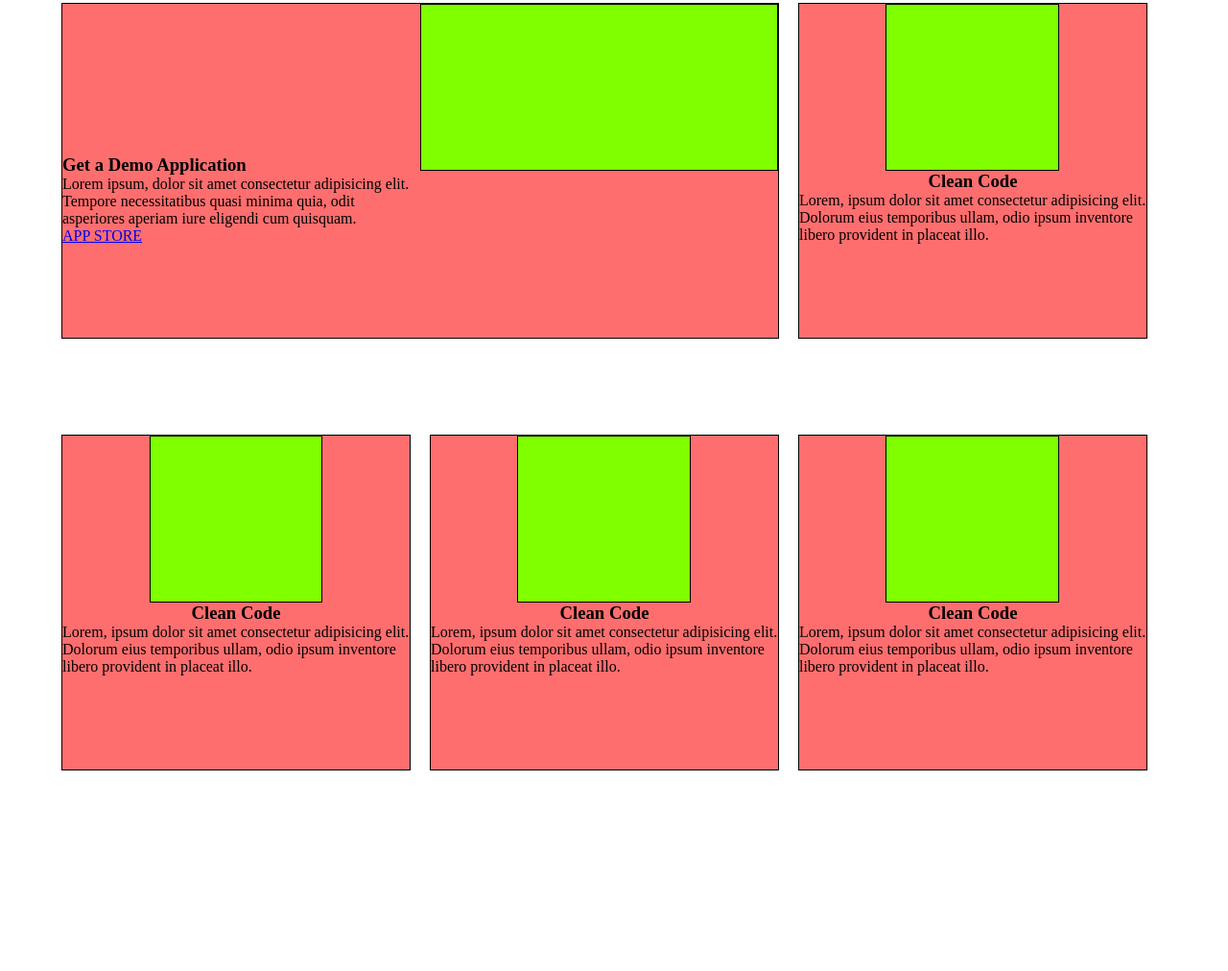
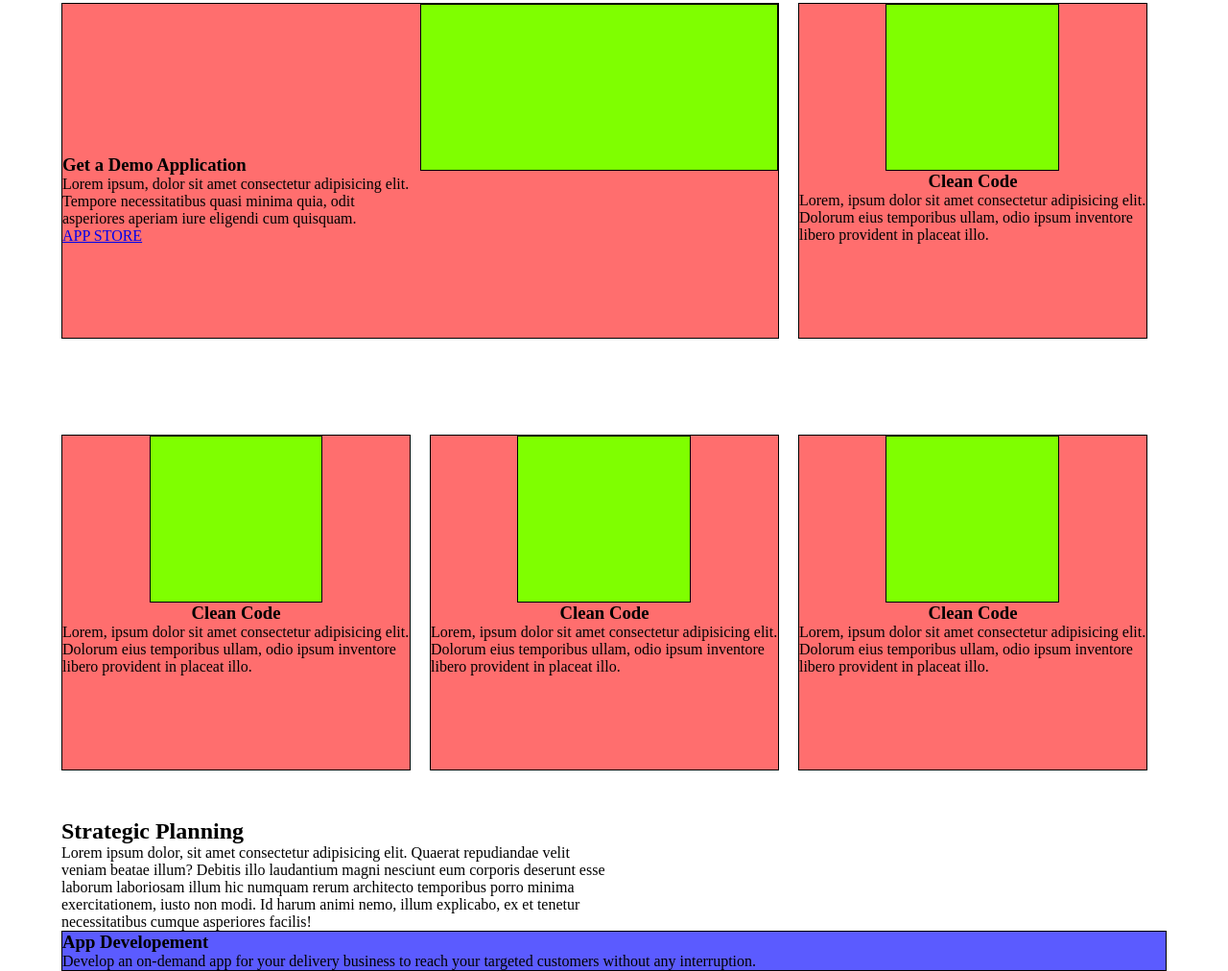
Before and after one commit to pietrolupi/htmlcss-responsive-layout, a plain HTML site: page index.html in a window 1280 px wide. Shown: the part 129-1141 px from the top of the page at 96% size. Before the commit the page ends 982 px from the top, so only its background shows below. Drawn offline with Linux system fonts and the light colour scheme.

Commit message:
[add]:section2

```diff
--- a/index.html
+++ b/index.html
@@ -64,6 +64,26 @@
       </div>
    </section>
    <!--------------->
+
+   <!-- section2 -->
+   <section class="planning container">
+    <div class="left">
+      <div class="img-placeholder2"></div>
+      <h2>Strategic Planning</h2>
+      <p>Lorem ipsum dolor, sit amet consectetur adipisicing elit. Quaerat repudiandae velit veniam beatae illum? Debitis illo laudantium magni nesciunt eum corporis deserunt esse laborum laboriosam illum hic numquam rerum architecto temporibus porro minima exercitationem, iusto non modi. Id harum animi nemo, illum explicabo, ex et tenetur necessitatibus cumque asperiores facilis!</p>
+    </div>
+
+    <div class="right debug2">
+      <div class="img-placeholder2"></div>
+      <h3> App Developement</h3>
+      <p>Develop an on-demand app for your delivery business to reach your targeted customers without any interruption.</p>
+      <div class="fontawesome"></div>
+    </div>
+
+   </section>
+   <!--------------->
+
+
   </main>
 
   <footer>
```
